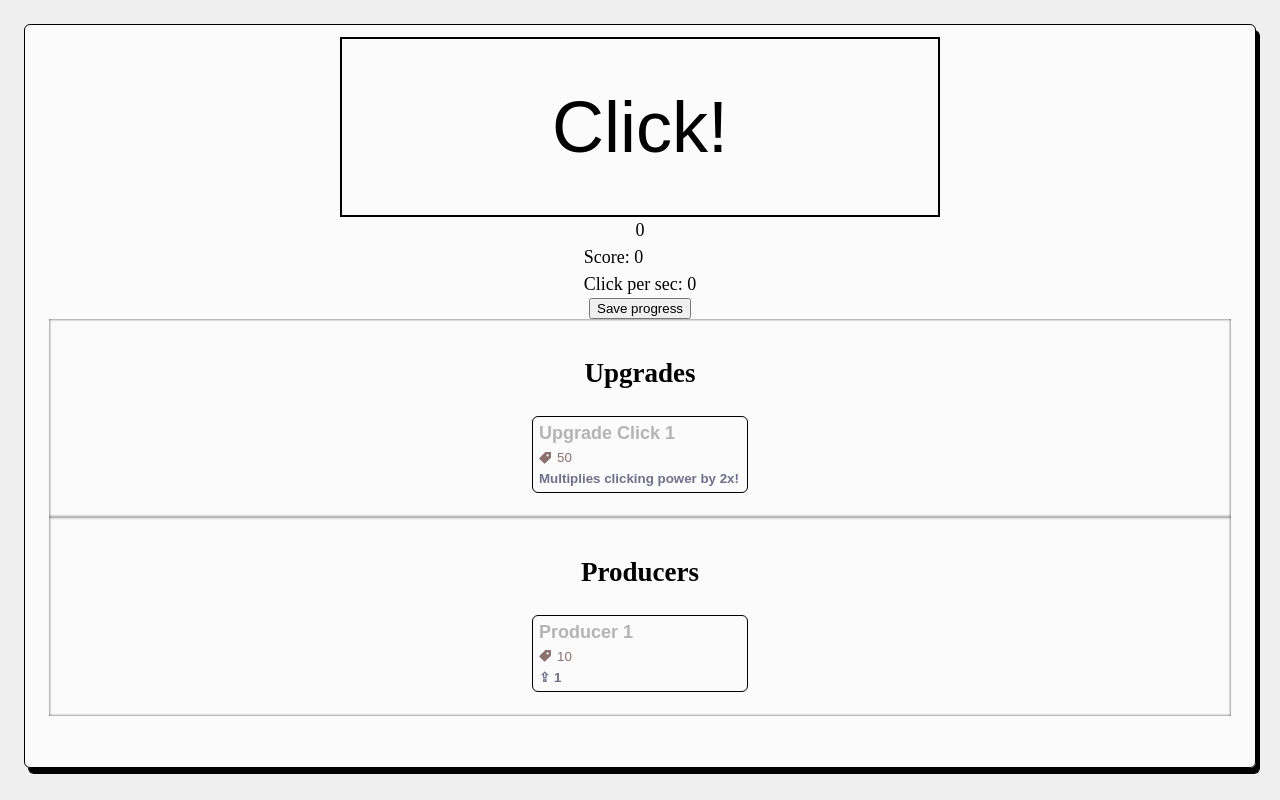
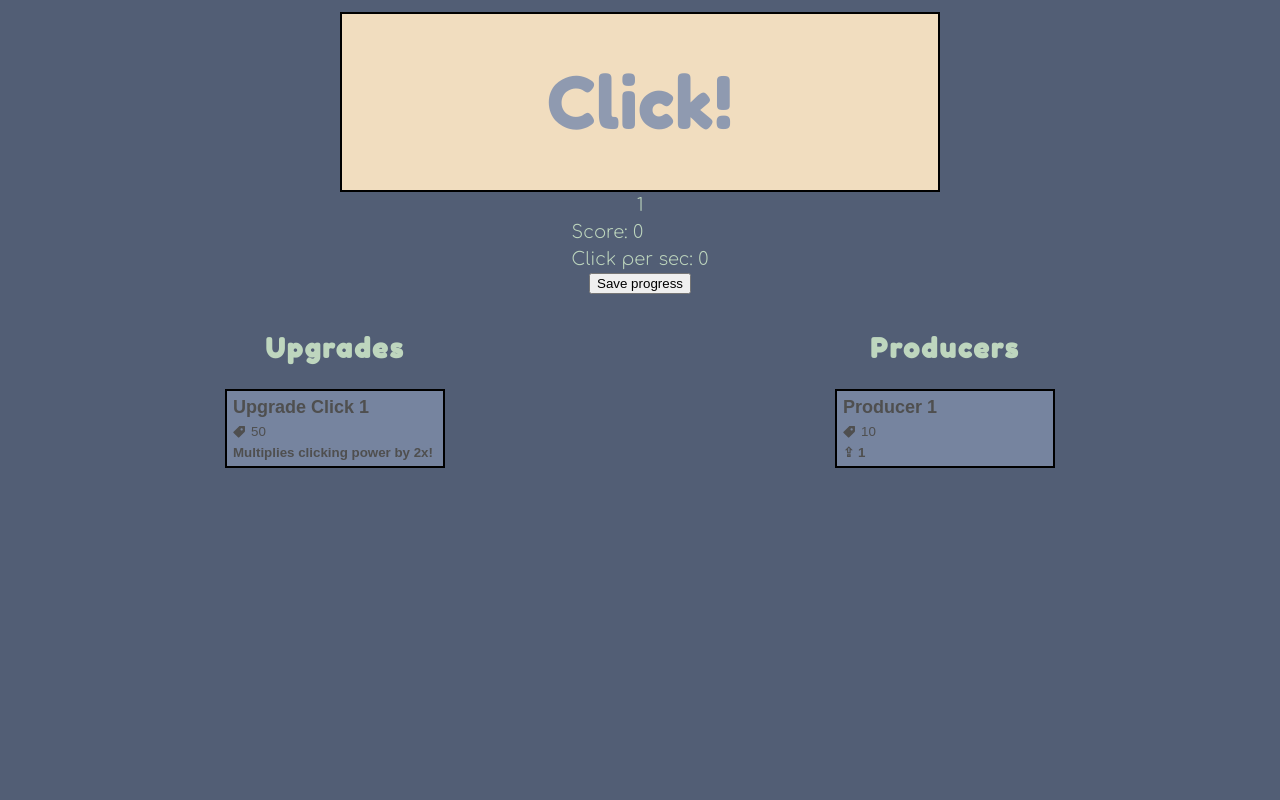
Before and after one commit to klajbard/clicker, a React (Vite) app: page / in a window 1280 px wide. Built offline with nearby package versions, Linux system fonts and the light colour scheme.

Commit message:
Add few colors

```diff
--- a/index.html
+++ b/index.html
@@ -14,10 +14,10 @@
     <script>
       const style =
         "color: #fff;background-color: #0a0;padding: 3px 6px;border-radius: 2px;font-weight:bold;font-size: 16px";
-      console.log("%cGoogle free webpage", style);
-      console.log("No cookies, no trackers, no ads.");
-      console.log("The game uses localStorage to store current progress.");
     </script>
+    <style>
+      @import url("https://fonts.googleapis.com/css2?family=Comfortaa:wght@300&family=Fredoka+One&display=swap");
+    </style>
   </head>
 
   <body>
--- a/package.json
+++ b/package.json
@@ -17,7 +17,7 @@
     "@types/node": "^14.14.37",
     "@types/react": "^17.0.3",
     "@types/react-dom": "^18.0.5",
-    "@types/styled-components": "^5.1.25",
+    "@types/styled-components": "^5.1.26",
     "@typescript-eslint/eslint-plugin": "^5.29.0",
     "@typescript-eslint/parser": "^5.29.0",
     "@vitejs/plugin-react": "^1.3.2",
--- a/src/App.tsx
+++ b/src/App.tsx
@@ -1,4 +1,5 @@
 import React, { useMemo } from "react";
+import { ThemeProvider } from "styled-components";
 
 import ProducerItem from "./components/Items/ProducerItem";
 import UpgradeItem from "./components/Items/UpgradeItem";
@@ -9,6 +10,7 @@ import { useConfig } from "./hooks/useConfig";
 import useWorker from "./hooks/useWorker";
 import { storeActions, useProgress } from "./store/main";
 import * as Styled from "./styled";
+import theme from "./theme";
 import { roundToDecimal } from "./utils/calculate";
 
 export default function App() {
@@ -46,12 +48,13 @@ export default function App() {
   }, [roundedSum]);
 
   return (
-    <>
+    <ThemeProvider theme={theme}>
       <Styled.GlobalStyle />
       <Styled.Wrapper>
         <Trigger />
         <Stat />
         <SaveProgress />
+        <Styled.Container>
           <Styled.Column>
             <Styled.SectionTitle>Upgrades</Styled.SectionTitle>
             <Styled.UpgradesWrapper>
@@ -68,7 +71,8 @@ export default function App() {
               ))}
             </Styled.UpgradesWrapper>
           </Styled.Column>
+        </Styled.Container>
       </Styled.Wrapper>
-    </>
+    </ThemeProvider>
   );
 }
--- a/src/components/Items/styled.ts
+++ b/src/components/Items/styled.ts
@@ -1,4 +1,6 @@
 import styled from "styled-components";
+
+import { md } from "../../styled";
 
 export const Container = styled.button`
   display: grid;
@@ -8,25 +10,36 @@ export const Container = styled.button`
     "descr descr";
 
   gap: 0.5rem 1rem;
-  width: 18rem;
+  width: 100%;
   padding: 0.5rem;
+  align-items: end;
   background: none;
+  border: none;
+  outline: none;
+  box-shadow: 0 0 0 2px ${({ theme }) => theme.colors.black.normal};
+  background-color: ${({ theme }) => theme.colors.secondary.lighter};
   cursor: pointer;
-  border: 1px solid #000;
-  outline: none;
-  border-radius: 0.5rem;
+
+  &:disabled {
+    color: ${({ theme }) => theme.colors.grey.dark};
+    cursor: initial;
+    background-color: ${({ theme }) => theme.colors.secondary.light};
+  }
 
   &:not(:disabled) {
     &:hover,
     &:focus-visible {
-      box-shadow: inset 1px 1px 0 #000;
+      background-color: ${({ theme }) => theme.colors.white.light_fade};
     }
 
     &:active {
-      box-shadow: inset 0 0 0 1px #000;
-      background-color: #0000000f;
+      background-color: ${({ theme }) => theme.colors.white.lighter_fade};
     }
   }
+
+  ${md(`
+    width: 18rem;
+  `)}
 `;
 
 /** Upgrade/Producer */
@@ -40,7 +53,7 @@ export const Title = styled.span`
 export const Count = styled.span`
   grid-area: count;
   font-size: 2.5rem;
-  color: #afafaf;
+  color: ${({ theme }) => theme.colors.secondary.normal};
   font-weight: bold;
 `;
 
@@ -48,7 +61,8 @@ export const Price = styled.span<{ $disabled?: boolean }>`
   grid-area: price;
   display: flex;
   align-items: center;
-  color: ${({ $disabled }) => ($disabled ? "#8b7070" : "#8b0000")};
+  color: ${({ $disabled, theme }) =>
+    $disabled ? theme.colors.grey.dark : theme.colors.price};
 
   svg {
     height: 1rem;
@@ -60,6 +74,7 @@ export const Description = styled.span<{ $disabled?: boolean }>`
   grid-area: descr;
   text-align: left;
 
-  color: ${({ $disabled }) => ($disabled ? "#70708b" : "#00008b")};
+  color: ${({ $disabled, theme }) =>
+    $disabled ? theme.colors.grey.dark : theme.colors.description};
   font-weight: bold;
 `;
--- a/src/components/Trigger/Trigger.tsx
+++ b/src/components/Trigger/Trigger.tsx
@@ -10,8 +10,10 @@ const TriggerButton = styled.button`
   height: 15rem;
   font-size: 6rem;
   cursor: pointer;
-  background: none;
   border: 2px solid black;
+  font-family: "Fredoka One", cursive;
+  color: ${({ theme }) => theme.colors.secondary.lighter};
+  background: ${({ theme }) => theme.colors.main.normal};
 `;
 
 const createHitElement = (
@@ -30,6 +32,7 @@ const createHitElement = (
   hitElement.style.top = `${positionY + offsets.y}px`;
   hitElement.style.pointerEvents = "none";
   hitElement.style.transition = "all 2s ease-out";
+  hitElement.style.color = "#4f4f4f";
 
   return hitElement;
 };
--- a/src/store/main.ts
+++ b/src/store/main.ts
@@ -50,14 +50,14 @@ const calculateDps = () => {
   });
 
   let allMultiplier = 0;
-  let clickMultiplier = 0;
+  let clickMultiplier = 1;
 
   // Calculate click DPS
   state.upgrades.forEach((upgrade) => {
     const matchedUpgrade = config.upgrades.find(({ id }) => upgrade === id);
     switch (matchedUpgrade?.type) {
       case UpgradeType.CLICK:
-        clickMultiplier += matchedUpgrade.multiply;
+        clickMultiplier *= matchedUpgrade.multiply;
         break;
       case UpgradeType.PROD2CLICK:
         allMultiplier += matchedUpgrade.multiply;
@@ -66,7 +66,7 @@ const calculateDps = () => {
   });
 
   state.clickDps = roundToDecimal(
-    (state.clickDps + state.producerDps * allMultiplier) * clickMultiplier,
+    state.clickDps * clickMultiplier + state.producerDps * allMultiplier,
     0
   );
 };
--- a/src/styled.ts
+++ b/src/styled.ts
@@ -1,28 +1,42 @@
 import styled, { createGlobalStyle } from "styled-components";
 
-const sm = (styles: string) => `
-  @media only screen and (max-width: 600px) {
+import { ThemeInterface } from "./theme";
+
+export const md = (styles: string) => `
+  @media only screen and (min-width: 600px) {
     ${styles}
   }
 `;
 
-export const GlobalStyle = createGlobalStyle`
+export const lg = (styles: string) => `
+  @media only screen and (min-width: 900px) {
+    ${styles}
+  }
+`;
+
+export const GlobalStyle = createGlobalStyle<{ theme: ThemeInterface }>`
   html {
-    font-size: 75%;
+    font-size: 67.5%;
   }
 
   body {
-    font-family: "Arial, Helvetica, sans-serif";
+    font-family: 'Comfortaa', cursive;
     margin: 0;
     cursor: default;
     font-size: 1.5rem;
     line-height: 1.5;
-    background-color: #efefef;
+    background-color: ${({ theme }) => theme.colors.secondary.normal};
+    color: ${({ theme }) => theme.colors.secondary.lightest};
   }
 
-  ${sm(`
+  h1, h2 {
+    font-family: 'Fredoka One', cursive;
+    letter-spacing: 2px;
+  }
+
+  ${md(`
     html {
-      font-size: 50%;
+      font-size: 75%;
     }
   `)}
 
@@ -34,22 +48,24 @@ export const GlobalStyle = createGlobalStyle`
 
 export const Wrapper = styled.div`
   box-sizing: border-box;
-  margin: 2rem;
-  min-height: 62rem;
+  margin: 1rem 0.5rem;
   display: flex;
   flex-direction: column;
   align-items: center;
+`;
+
+export const Container = styled.div`
+  ${lg(`
+    display: flex;
+    width: 100%;
+    box-sizing: border-box;
+  `)}
   padding: 1rem 2rem;
-  background-color: rgba(255, 255, 255, 0.75);
-  border-radius: 0.5rem;
-  border: 1px solid #000;
-  box-shadow: 4px 6px #000;
 `;
 
 export const Column = styled.div`
-  padding: 1rem 0 2rem;
+  box-sizing: border-box;
   width: 100%;
-  box-shadow: inset 0px 0px 3px #3f3f3f;
 `;
 
 export const UpgradesWrapper = styled.div`
@@ -57,7 +73,7 @@ export const UpgradesWrapper = styled.div`
   justify-content: center;
   flex-direction: row;
   flex-wrap: wrap;
-  gap: 2rem;
+  gap: 2px;
 `;
 
 export const SectionTitle = styled.h2`
--- /dev/null
+++ b/src/theme.ts
@@ -0,0 +1,33 @@
+const defaultTheme = {
+  colors: {
+    black: {
+      normal: "#000",
+      faded: "#0000000f",
+    },
+    white: {
+      normal: "#fff",
+      light_fade: "#ffffff80",
+      lighter_fade: "#ffffffa0",
+    },
+    grey: {
+      light: "#efefef",
+      normal: "#afafaf",
+      dark: "#4f4f4f",
+    },
+    price: "#8b0000",
+    description: "#00008b",
+    secondary: {
+      normal: "#525e75",
+      light: "#76849f",
+      lighter: "#8f9ab0",
+      lightest: "#bed6be",
+    },
+    main: {
+      normal: "#f1ddbf",
+    },
+  },
+};
+
+export type ThemeInterface = typeof defaultTheme;
+
+export default defaultTheme;
```
Also changed, not shown: 1 other file (tests, documents, lock files or other folders). Lines whose indentation alone changed are shown as unchanged.
